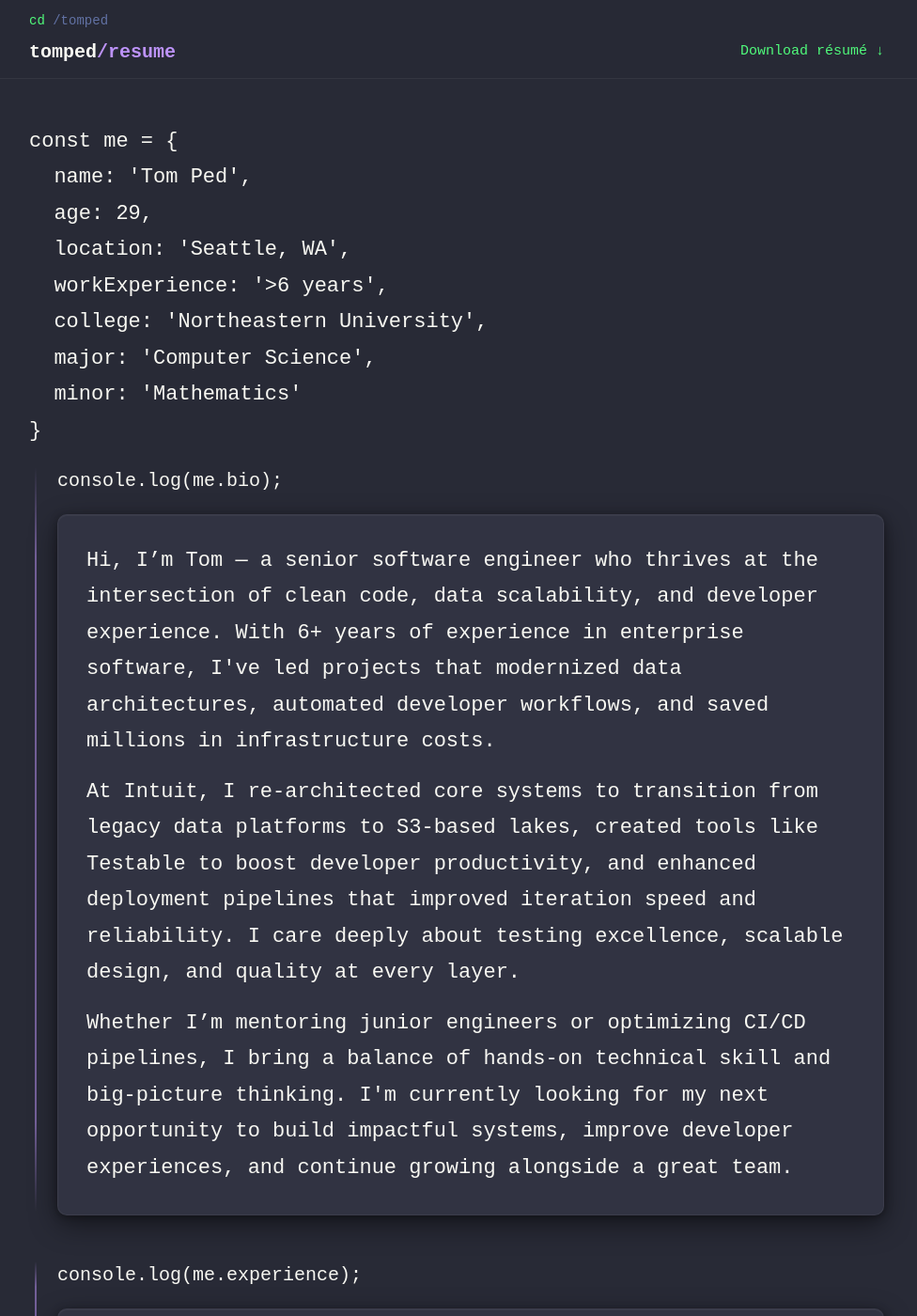
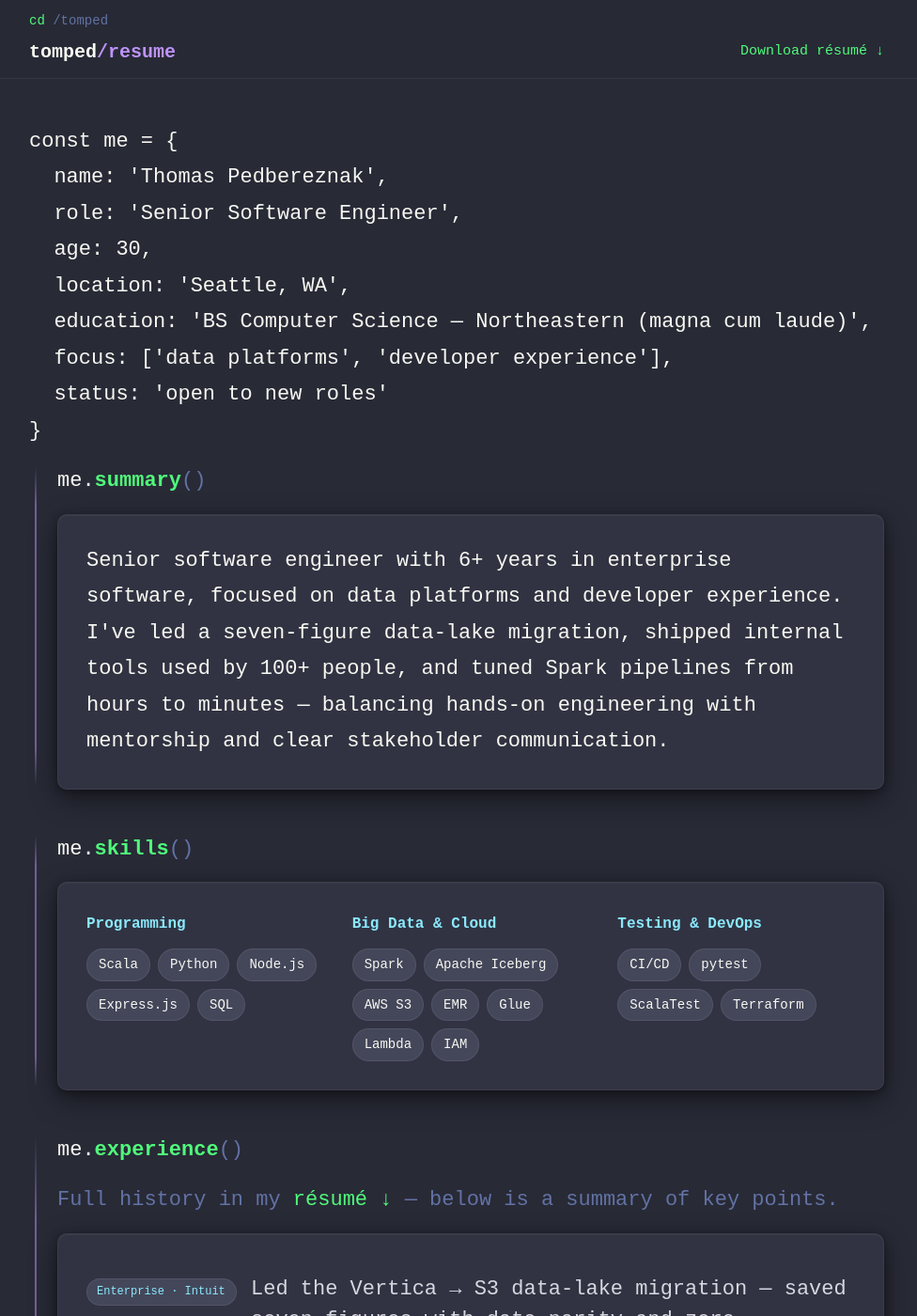
Before and after one commit to TomPed/TomPed.github.io, a Jekyll site: the page built from resume/index.html, in a window 1280 px wide and 1400 px high. Shown: the whole window at 94% size, without its empty margins (154-1130 px from the left). Built offline with Jekyll 4.4.1, drawn with Linux system fonts in a browser that asks for light colours; some of the changed text lies outside the part shown.

Commit message:
Make /resume/ a condensed mini-résumé
- const me: better fields, age 30
- Order: summary → skills → experience → related work (skills moved up)
- Experience: link to résumé PDF + flat context-tagged key-point highlights
  (no company rail), replacing the detailed grouped bullets
- Related work: Deadlake + new DeadStats (real-time KVI display w/ prediction)
- Remove the Projects section; delete the two Intuit _work entries
- Pseudo-code section headings (me.experience(), etc.), two-column entry styles
- Fix header CTA color: pin .brand-cta-link:visited to green so "Download
  résumé ↓" matches "Start a project →"
- Scope the footer's global `ul li { display:inline }` to #footer only
  (was flattening all lists site-wide)

Co-Authored-By: Claude Opus 4.8 <noreply@anthropic.com>

```diff
--- a/_sass/_base.scss
+++ b/_sass/_base.scss
@@ -247,6 +247,7 @@ a {
   color: $dracula-green;
   text-decoration: none;
   font-size: 15px;
+  &:visited { color: $dracula-green; }   // don't inherit the darkened a:visited brand color
   &:hover { color: $text-color; }
 }
 
--- a/_sass/_footer.scss
+++ b/_sass/_footer.scss
@@ -10,16 +10,13 @@
   }
 }
 
-ul li {
-  display: inline;
-}
-
-li {
-  padding: 15px;
-}
-
 ul#footer {
   display:table; margin:0 auto;
+
+  li {
+    display: inline;
+    padding: 15px;
+  }
 
   a, a:hover {
      text-decoration: none;
--- a/_sass/_resume.scss
+++ b/_sass/_resume.scss
@@ -7,6 +7,16 @@ body.resume {
     padding: 0;
     font-size: 20px;
   }
+}
+
+/* Pseudo-code section heading: me.experience() */
+.me-call {
+  font-size: 22px;
+  margin-bottom: $spacing-unit / 2;
+
+  .obj   { color: $text-color; }
+  .fn    { color: $dracula-green; font-weight: bold; }
+  .paren { color: $dracula-comment; }
 }
 
 /* A "rune" = one console.log section: label + raised body */
@@ -60,3 +70,151 @@ body.resume {
     }
   }
 }
+
+/* Experience intro note: link to the full résumé */
+.exp-note {
+  color: $dracula-comment;
+  margin-bottom: $spacing-unit / 2;
+
+  a { color: $dracula-green; text-decoration: none; }
+  a:visited { color: $dracula-green; }
+  a:hover { color: $text-color; }
+}
+
+/* Flat "key points" highlights — tag + one-line statement */
+.highlights {
+  padding: $spacing-unit;
+
+  .hl-item {
+    display: grid;
+    grid-template-columns: 160px 1fr;
+    gap: $spacing-unit / 2;
+    align-items: baseline;
+    padding: 12px 0;
+
+    & + .hl-item { border-top: 1px solid rgba(255, 255, 255, 0.06); }
+
+    @include media-query($on-laptop) {
+      grid-template-columns: 1fr;
+      gap: 6px;
+    }
+
+    p { margin: 0; color: #d7d7e0; line-height: 1.5; }
+  }
+
+  .hl-tag {
+    display: inline-block;
+    font-size: 12px;
+    padding: 3px 10px;
+    border-radius: 999px;
+    background: $dracula-current;
+    border: 1px solid rgba(255, 255, 255, 0.08);
+    color: $dracula-cyan;
+    white-space: nowrap;
+  }
+}
+
+/* Experience / Related-work entry — two-column résumé style */
+.exp-entry {
+  display: grid;
+  grid-template-columns: minmax(150px, 210px) 1fr;
+  gap: $spacing-unit;
+  padding: $spacing-unit;
+  margin-bottom: $spacing-unit;
+
+  @include media-query($on-laptop) {
+    grid-template-columns: 1fr;
+    gap: $spacing-unit / 2;
+  }
+}
+
+.exp-meta {
+  .exp-company {
+    font-size: 30px;
+    font-weight: bold;
+    line-height: 1.1;
+    margin-bottom: $spacing-unit / 2;
+  }
+
+  .exp-roles {
+    list-style: none;
+    margin: 0;
+
+    li {
+      margin-bottom: 10px;
+      line-height: 1.35;
+    }
+
+    .exp-date {
+      display: block;
+      font-size: 14px;
+      color: $dracula-comment;
+    }
+  }
+}
+
+.exp-body {
+  .exp-group-title {
+    font-size: 18px;
+    font-weight: bold;
+    color: $dracula-cyan;
+    margin-bottom: 8px;
+
+    &:not(:first-child) { margin-top: $spacing-unit / 2; }
+  }
+
+  .exp-bullets {
+    list-style: none;
+    margin: 0 0 $spacing-unit / 2;
+
+    li {
+      position: relative;
+      padding-left: 20px;
+      margin-bottom: 8px;
+      color: #d7d7e0;
+      line-height: 1.5;
+
+      &:before {
+        content: "▹";
+        position: absolute;
+        left: 0;
+        color: $brand-color;
+      }
+    }
+
+    &:last-child { margin-bottom: 0; }
+  }
+}
+
+/* Technical skills — grouped tag pills */
+.skills-grid {
+  padding: $spacing-unit;
+  display: grid;
+  grid-template-columns: repeat(3, 1fr);
+  gap: $spacing-unit;
+
+  @include media-query($on-laptop) { grid-template-columns: 1fr; gap: $spacing-unit / 2; }
+
+  .skill-title {
+    font-size: 16px;
+    font-weight: bold;
+    color: $dracula-cyan;
+    margin-bottom: 12px;
+  }
+
+  .tags {
+    display: flex;
+    flex-wrap: wrap;
+    gap: 8px;
+  }
+
+  .tag {
+    font-size: 14px;
+    padding: 4px 12px;
+    border-radius: 999px;
+    background: $dracula-current;
+    border: 1px solid rgba(255, 255, 255, 0.08);
+    color: $text-color;
+    white-space: nowrap;
+  }
+}
--- a/resume/index.html
+++ b/resume/index.html
@@ -4,63 +4,115 @@ title: resume
 ---
 
 <pre><code class="javascript">const me = {
-  name: 'Tom Ped',
-  age: 29,
+  name: 'Thomas Pedbereznak',
+  role: 'Senior Software Engineer',
+  age: 30,
   location: 'Seattle, WA',
-  workExperience: '>6 years',
-  college: 'Northeastern University',
-  major: 'Computer Science',
-  minor: 'Mathematics'
+  education: 'BS Computer Science — Northeastern (magna cum laude)',
+  focus: ['data platforms', 'developer experience'],
+  status: 'open to new roles'
 }</code></pre>
 
 <section class="rune spine">
-  <pre><code class="javascript console-log">console.log(me.bio);</code></pre>
+  <p class="me-call"><span class="obj">me</span>.<span class="fn">summary</span><span class="paren">()</span></p>
   <div class="rune-body card">
     <p>
-      Hi, I’m Tom — a senior software engineer who thrives at the intersection of clean code, data scalability, and developer experience. With 6+ years of experience in enterprise software, I've led projects that modernized data architectures, automated developer workflows, and saved millions in infrastructure costs.
-    </p>
-    <p>
-      At Intuit, I re-architected core systems to transition from legacy data platforms to S3-based lakes, created tools like Testable to boost developer productivity, and enhanced deployment pipelines that improved iteration speed and reliability. I care deeply about testing excellence, scalable design, and quality at every layer.
-    </p>
-    <p>
-      Whether I’m mentoring junior engineers or optimizing CI/CD pipelines, I bring a balance of hands-on technical skill and big-picture thinking. I'm currently looking for my next opportunity to build impactful systems, improve developer experiences, and continue growing alongside a great team.
+      Senior software engineer with 6+ years in enterprise software, focused on data platforms and
+      developer experience. I've led a seven-figure data-lake migration, shipped internal tools used
+      by 100+ people, and tuned Spark pipelines from hours to minutes — balancing hands-on
+      engineering with mentorship and clear stakeholder communication.
     </p>
   </div>
 </section>
 
 <section class="rune spine">
-  <pre><code class="javascript console-log">console.log(me.experience);</code></pre>
-  <div class="rune-body card">
-    <p>
-      For more information about my knowledge and technical skills checkout my
-      <a href="{{ site.baseurl }}/assets/resume.pdf">résumé</a> (PDF). If you'd like to know a bit
-      more feel free to send me an email at: tom [at] tomped [dot] com
-    </p>
+  <p class="me-call"><span class="obj">me</span>.<span class="fn">skills</span><span class="paren">()</span></p>
+
+  <div class="skills-grid card">
+    <div class="skill-group">
+      <h4 class="skill-title">Programming</h4>
+      <div class="tags">
+        <span class="tag">Scala</span><span class="tag">Python</span><span class="tag">Node.js</span><span class="tag">Express.js</span><span class="tag">SQL</span>
+      </div>
+    </div>
+    <div class="skill-group">
+      <h4 class="skill-title">Big Data &amp; Cloud</h4>
+      <div class="tags">
+        <span class="tag">Spark</span><span class="tag">Apache Iceberg</span><span class="tag">AWS S3</span><span class="tag">EMR</span><span class="tag">Glue</span><span class="tag">Lambda</span><span class="tag">IAM</span>
+      </div>
+    </div>
+    <div class="skill-group">
+      <h4 class="skill-title">Testing &amp; DevOps</h4>
+      <div class="tags">
+        <span class="tag">CI/CD</span><span class="tag">pytest</span><span class="tag">ScalaTest</span><span class="tag">Terraform</span>
+      </div>
+    </div>
   </div>
 </section>
 
 <section class="rune spine">
-  <pre><code class="javascript console-log">console.log(me.projects);</code></pre>
-  <p class="rune-lead">Some of what I've built — at work and on my own time.</p>
+  <p class="me-call"><span class="obj">me</span>.<span class="fn">experience</span><span class="paren">()</span></p>
+  <p class="exp-note">
+    Full history in my <a href="{{ site.baseurl }}/assets/resume.pdf" download>résumé&nbsp;↓</a> — below is a summary of key points.
+  </p>
 
-  <div class="project-list">
-    {% for project in site.work %}
-    <div class="project-card card">
-      <h2 class="project-title">
-        <a href="{{ project.link }}">{{ project.title }}</a>
-      </h2>
-      {{ project.excerpt }}
+  <div class="highlights card">
+    <div class="hl-item">
+      <span class="hl-tag">Enterprise · Intuit</span>
+      <p>Led the Vertica → S3 data-lake migration — saved seven figures with data parity and zero downtime.</p>
     </div>
-    {% endfor %}
+    <div class="hl-item">
+      <span class="hl-tag">Data · Intuit</span>
+      <p>Owned 5+ Spark/EMR pipelines and built a TurboTax abandonment pipeline surfacing user drop-off.</p>
+    </div>
+    <div class="hl-item">
+      <span class="hl-tag">Tooling · Intuit</span>
+      <p>Shipped the CPA Tool (Electron) to 100+ users with zero P0/P1s, and built Testable for secure test data.</p>
+    </div>
+    <div class="hl-item">
+      <span class="hl-tag">DevEx · Intuit</span>
+      <p>Enhanced DBDeploy with dataset-level deployments and standardized CI/CD across projects.</p>
+    </div>
+    <div class="hl-item">
+      <span class="hl-tag">Leadership · Intuit</span>
+      <p>Mentored engineers and drove Spark performance wins, cutting job runtimes from hours to minutes.</p>
+    </div>
   </div>
 </section>
 
 <section class="rune spine">
-  <pre><code class="javascript console-log">console.log(me.interests);</code></pre>
-  <div class="rune-body card">
-    <p>
-      Aside from work there are a few things I enjoy doing in my free time: music production,
-      playing music, hiking, astronomy, video games, and tinkering.
-    </p>
+  <p class="me-call"><span class="obj">me</span>.<span class="fn">relatedWork</span><span class="paren">()</span></p>
+
+  <div class="exp-entry card">
+    <div class="exp-meta">
+      <h3 class="exp-company">Deadlake</h3>
+      <ul class="exp-roles">
+        <li>Data Engineering <span class="exp-date">2025 – Present</span></li>
+      </ul>
+    </div>
+    <div class="exp-body">
+      <ul class="exp-bullets">
+        <li>Built a data lakehouse for Deadlock (a competitive team game) using Scala, Spark, and Apache Iceberg on AWS S3/Glue.</li>
+        <li>Designed typed ETL pipelines with incremental upserts, partitioning, and watermark tracking for reliable reprocessing via Iceberg metadata.</li>
+        <li>Optimized performance through Spark tuning, partition pruning, and broadcast joins.</li>
+        <li>Managed infrastructure as code with Terraform (S3 buckets, IAM roles, Glue jobs), enabling hero- and item-level dashboards from match-level facts.</li>
+      </ul>
+    </div>
+  </div>
+
+  <div class="exp-entry card">
+    <div class="exp-meta">
+      <h3 class="exp-company">DeadStats</h3>
+      <ul class="exp-roles">
+        <li>Real-time analytics <span class="exp-date">2025 – Present</span></li>
+      </ul>
+    </div>
+    <div class="exp-body">
+      <ul class="exp-bullets">
+        <li>Real-time display of key value indicators for a competitive game, updating live as matches unfold.</li>
+        <li>Live outcome / win-probability predictions surfaced alongside the KVIs.</li>
+        <li>Built on the Deadlake data platform, turning match-level facts into an at-a-glance realtime view.</li>
+      </ul>
+    </div>
   </div>
 </section>
```
Also changed, not shown: _work/1-Intuit.md (deleted, +0 -7 lines), _work/4-Intuit.md (deleted, +0 -12 lines).
